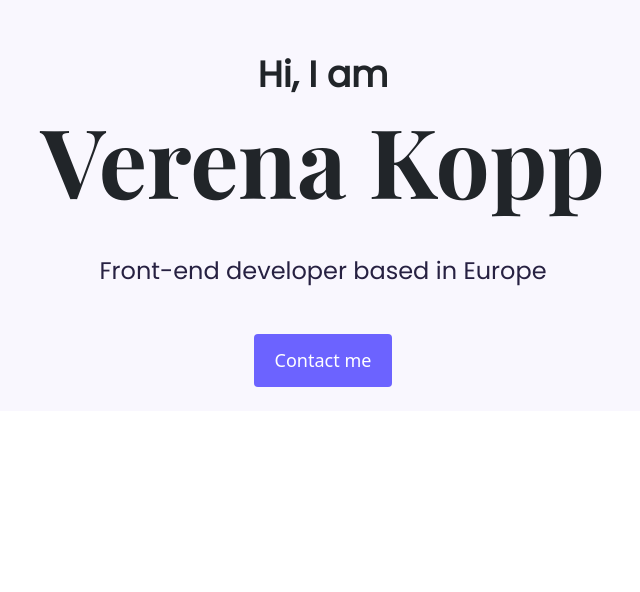
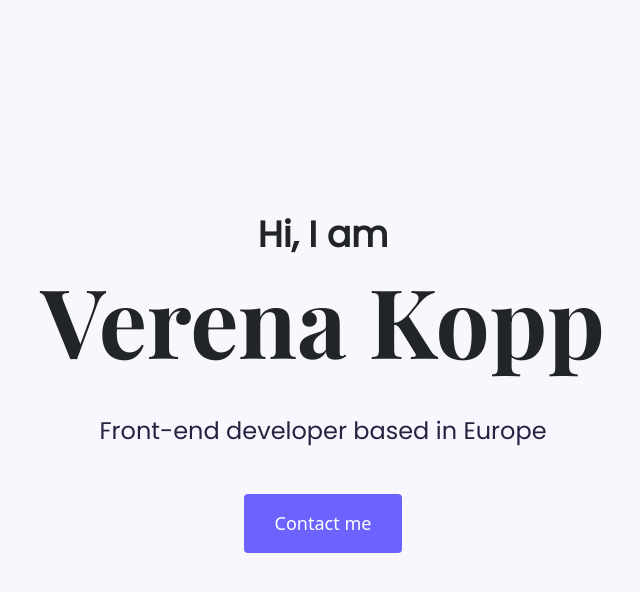
Before and after one commit to woanderslust/Portfolio-project, a plain HTML site: page index.html in a window 1280 px wide. Shown: the whole page, without its empty margins (317-957 px from the left). Drawn offline with nearby package versions, Linux system fonts and the light colour scheme.

Commit message:
updated hero CSS

```diff
--- a/styles/style.css
+++ b/styles/style.css
@@ -1,24 +1,30 @@
 :root {
   --branding-color: #6c63ff;
   --secondary-color: #f9f7fe;
+  --heading-font: "Playfair Display", serif;
+  --default-font: "Poppins", sans-serif;
 }
 
 h1 {
-  font-family: "Playfair Display", serif;
-  font-size: 96px;
-  margin-bottom: 40px;
+  font-family: var(--heading-font);
 }
-h2 {
-  font-family: "Poppins", sans-serif;
-  font-size: 24px;
-  color: #272142;
-}
+
+h2,
 p {
-  font-family: "Poppins", sans-serif;
+  font-family: var(--default-font);
 }
 .hero {
   text-align: center;
   background-color: var(--secondary-color);
+  padding: 160px 20px;
+}
+.hero h1 {
+  font-size: 96px;
+  margin-bottom: 40px;
+}
+.hero h2 {
+  font-size: 24px;
+  color: #272142;
 }
 .hero p {
   font-size: 36px;
@@ -31,6 +37,5 @@ p {
   background-color: var(--branding-color);
   color: white;
   border-radius: 4px;
-  padding: 12px 20px;
-  margin-bottom: 40px;
+  padding: 15px 30px;
 }
```
